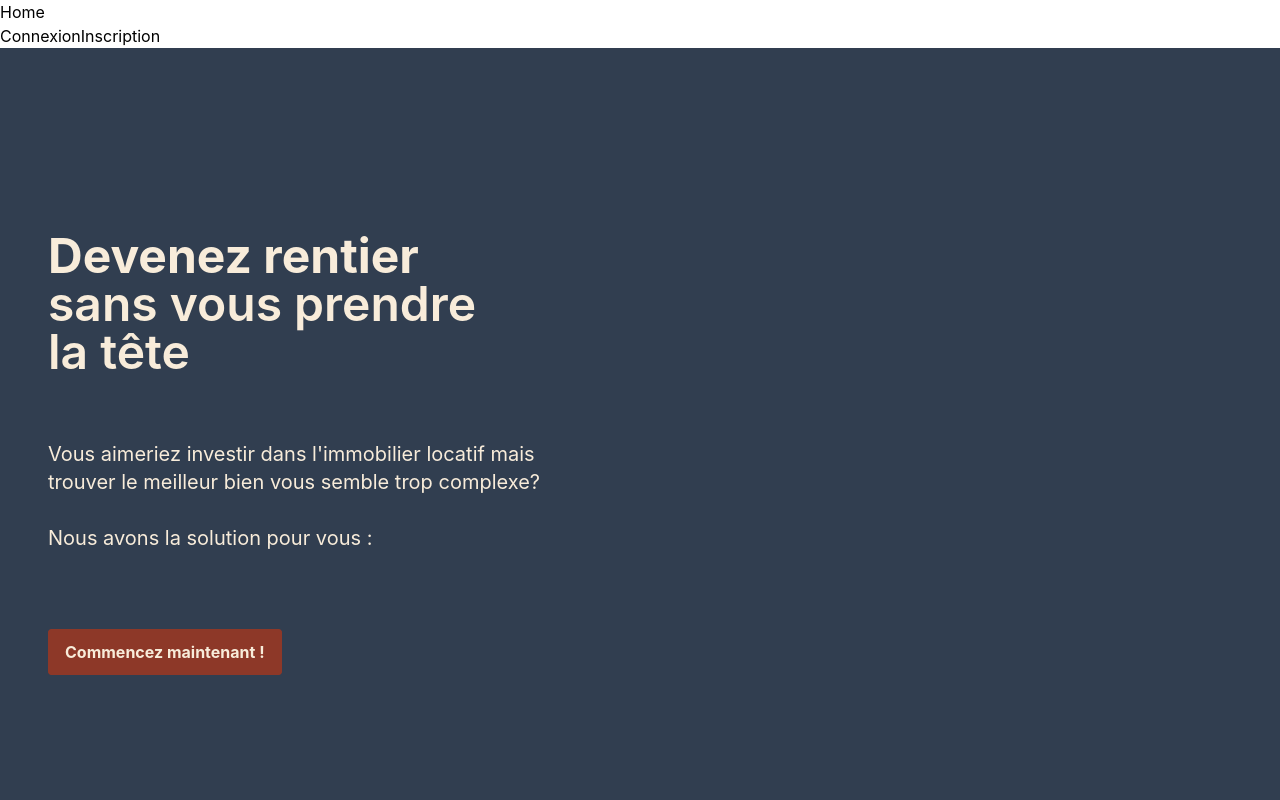
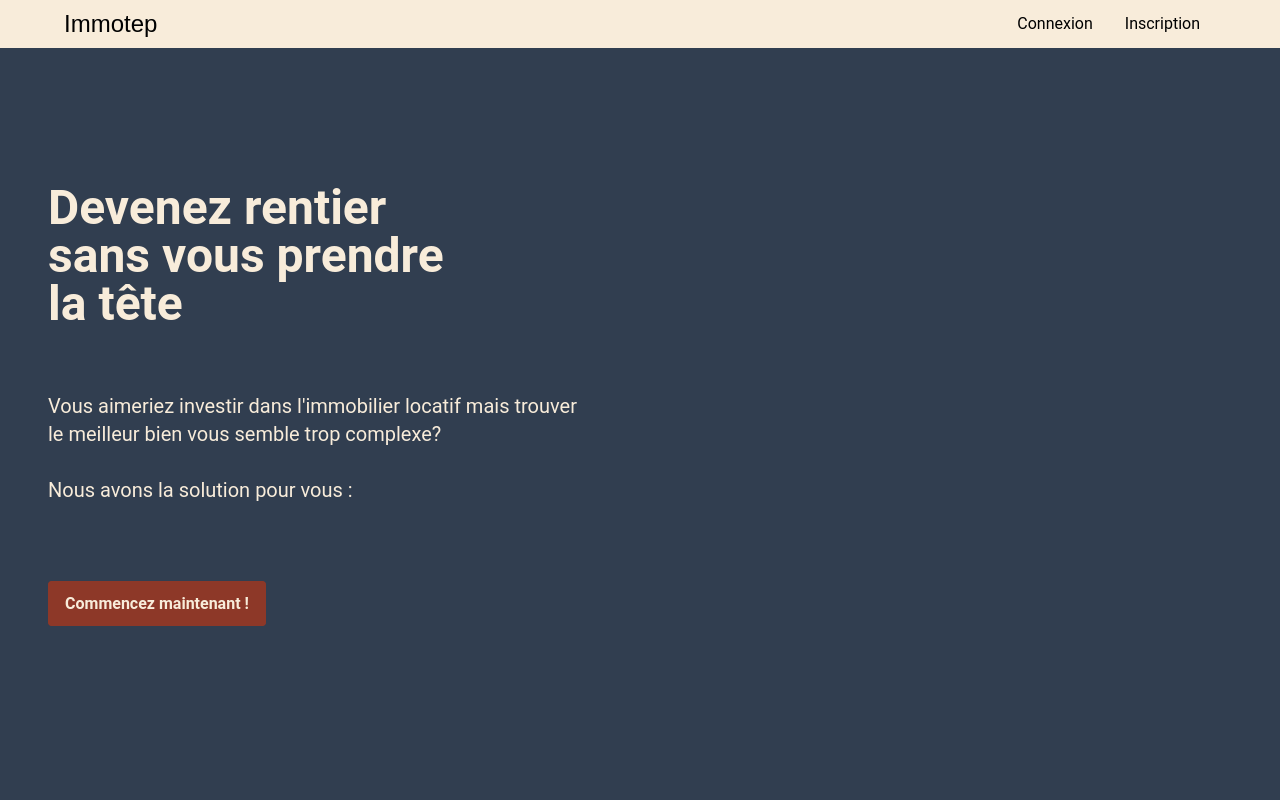
Before and after one commit to ophelie-gaudin/Immotep_front_react, a React (Create React App) app: page / in a window 1280 px wide. Shown: the top 800 px of the page. Built offline with nearby package versions, Linux system fonts and the light colour scheme.

Commit message:
add navbar

```diff
--- a/src/App.js
+++ b/src/App.js
@@ -7,7 +7,6 @@ import Home from "./Pages/Home";
 import Login from "./Pages/Login";
 import Layout from "./Components/Main/Layout";
 import DashboardPage from "./Pages/DashboardPage";
-
 import AOS from "aos";
 import "aos/dist/aos.css";
 
--- a/src/Components/Logout/index.jsx
+++ b/src/Components/Logout/index.jsx
@@ -14,9 +14,7 @@ export default function LogOut() {
 
   return (
     <div>
-      <button onClick={() => logout()}>
-        Logout
-      </button>
+      <button onClick={() => logout()}>Déconnexion</button>
     </div>
   );
 }
--- a/src/Components/Main/Layout/Navbar/index.jsx
+++ b/src/Components/Main/Layout/Navbar/index.jsx
@@ -7,30 +7,33 @@ export default function Navbar() {
   const auth = useSelector((state) => state.connected);
 
   return (
-    <nav>
-      <div>
-        <Link to="/">Home</Link>
+    <nav className="bg-whiite h-12 flex items-center fixed w-full z-50">
+      <div className=" flex w-[90%] justify-between mx-auto items-center">
+        <Link className="font-bakbak text-2xl" to="/">
+          Immotep
+        </Link>
         {!auth.connected && (
-          <div>
-            <button>
-              <Link to="/login">Connexion</Link>
-            </button>
-            <button>
-              <Link to="/register">Inscription</Link>
-            </button>
+          <div className="flex">
+            <Link className="mx-4" to="/login">
+              Connexion
+            </Link>
+            <Link className="mx-4" to="/register">
+              Inscription
+            </Link>
           </div>
         )}
         {auth.connected && (
-          <div>
-            <button>
-              <Link to="/profile">Mon compte</Link>
-            </button>
-            {/* <button>
-              <Link to="/annonces">Mes Projets</Link>
-            </button> */}
-            <button>
-              <Logout>Déconnexion</Logout>
-            </button>
+          <div className="flex">
+            <Link className="mx-4" to="/dashboard">
+              Mes Projets
+            </Link>
+            <Link className="mx-4" to="/profile">
+              Profil
+            </Link>
+
+            <div className="mx-4">
+              <Logout />
+            </div>
           </div>
         )}
       </div>
--- a/src/index.css
+++ b/src/index.css
@@ -2,6 +2,12 @@
 @tailwind components;
 @tailwind utilities;
 @tailwind variants;
+
+/* FONTS */
+@import url("https://fonts.googleapis.com/css2?family=Bakbak+One&display=swap");
+@import url("https://fonts.googleapis.com/css2?family=Roboto:ital,wght@0,100;0,300;0,400;0,500;0,700;0,900;1,100;1,300;1,400;1,500;1,700;1,900&display=swap");
+
+/* PROPERTIES */
 
 body {
   margin: 0;
@@ -10,7 +16,7 @@ body {
     sans-serif;
   -webkit-font-smoothing: antialiased;
   -moz-osx-font-smoothing: grayscale;
-  @apply !max-w-[100vw] overflow-x-hidden;
+  @apply !max-w-[100vw] overflow-x-hidden font-roboto;
 }
 
 container {
--- a/tailwind.config.js
+++ b/tailwind.config.js
@@ -7,6 +7,10 @@ module.exports = {
         whiite: "#F8ECDA",
         greey: "#313E50",
       },
+      fontFamily: {
+        bakbak: ["Bakbak One", "sans-serif"],
+        roboto: ["Roboto", "sans-serif"],
+      },
     },
   },
   plugins: [],
```
